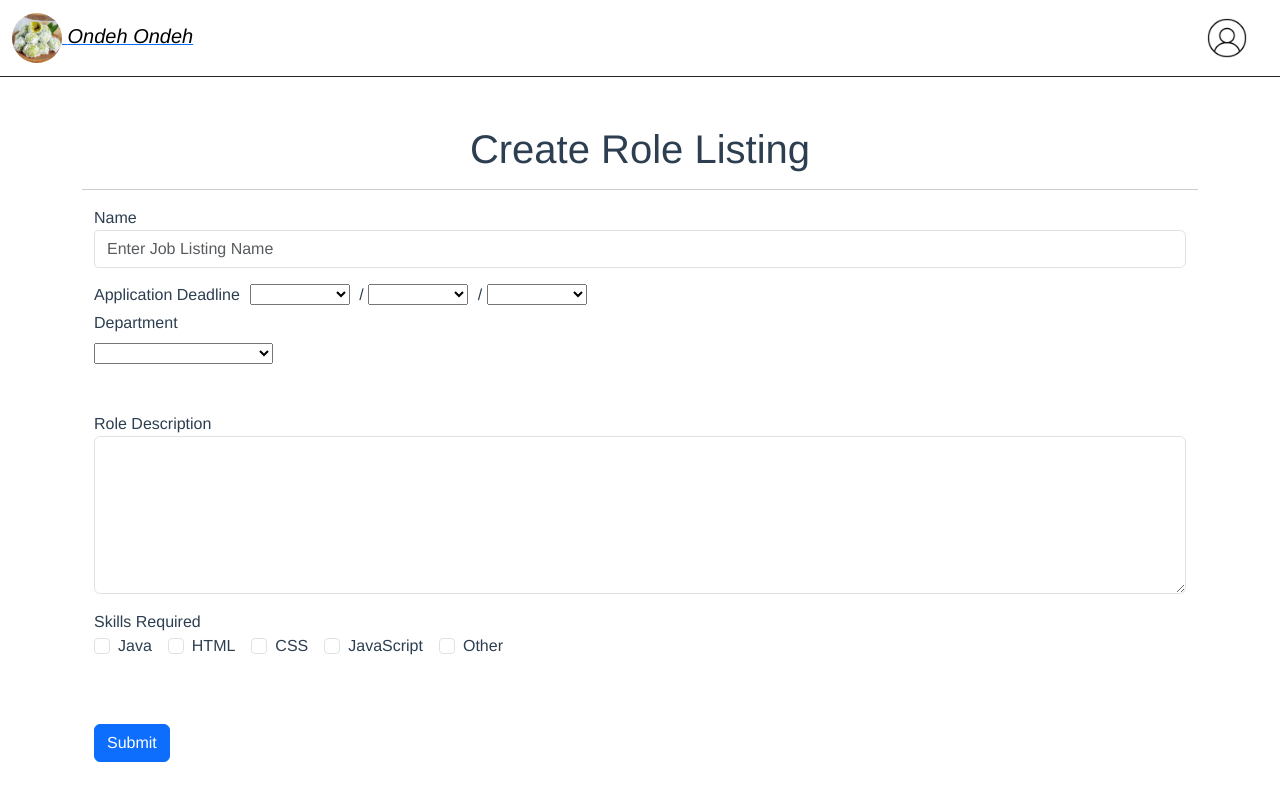
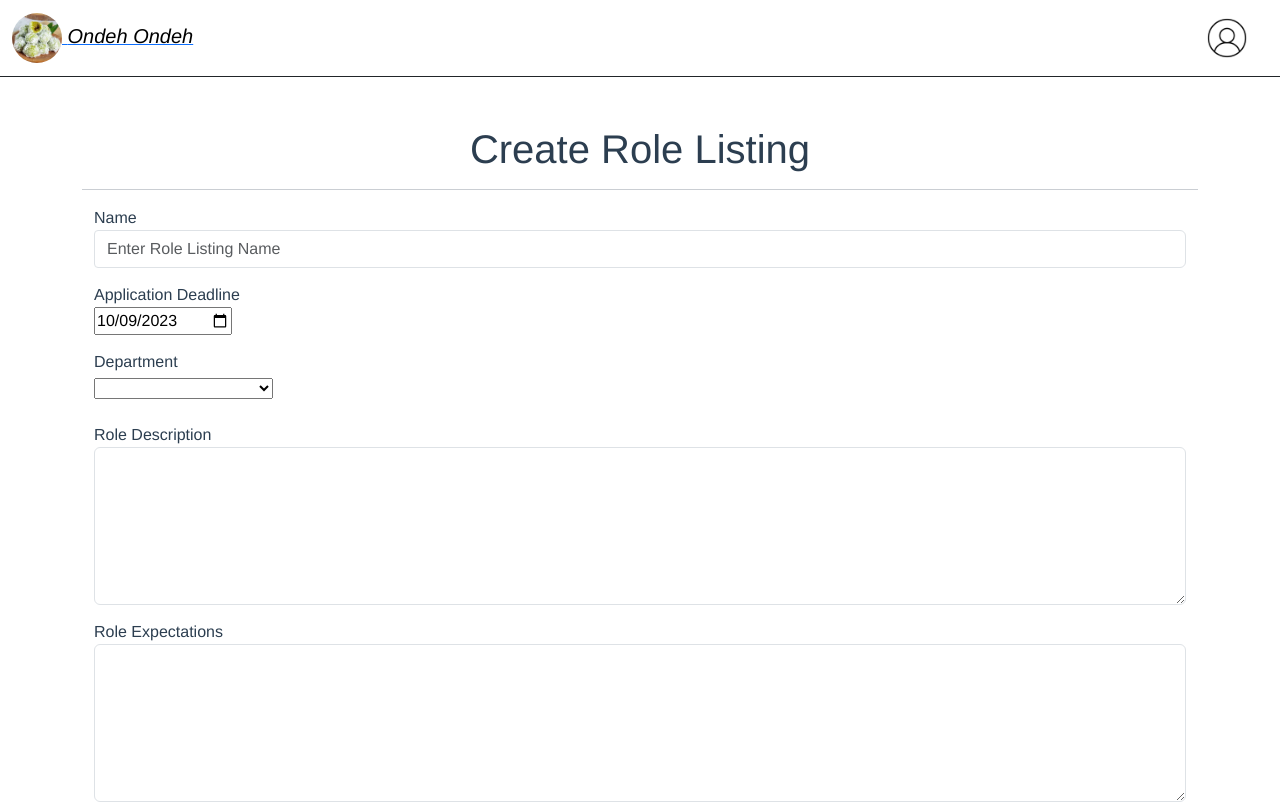
Before and after one commit to L1uM4rt1n/SPM-Project, a Vue app in the folder Frontend/spm-proj/: page /create-job-listing in a window 1280 px wide. Shown: the top 802 px of the page. Built offline with nearby package versions, Linux system fonts and the light colour scheme.

Commit message:
create job listing

```diff
--- a/Frontend/spm-proj/src/views/createJobListing.vue
+++ b/Frontend/spm-proj/src/views/createJobListing.vue
@@ -9,36 +9,19 @@
         <div class="container">
             <div class="form-group">
                 <label for="exampleInputEmail1">Name</label>
-                <input type="email" class="form-control" id="jobName" aria-describedby="jobName" placeholder="Enter Job Listing Name" style="margin-bottom: 15px;">
+                <input type="email" class="form-control" id="jobName" aria-describedby="jobName" placeholder="Enter Role Listing Name" style="margin-bottom: 15px;">
                 <!-- <small id="" class="form-text text-muted">This is a small description</small> -->
             </div>
 
-            <div class="form-group">
-                <label for="exampleInputEmail1" style="margin-right: 10px;">Application Deadline</label>
 
-                <!-- Day dropdown -->
-                <select v-model="selectedDay" style="width: 100px; margin-right: 5px;" >
-                    <option disabled selected>DD</option>
-                    <option v-for="day in 31" :key="day" :value="day">{{ day }}</option>
-                </select>
-                /
+            <div>
+                Application Deadline <br>
+                <input type="date" id="myDate" value="2023-10-09">
 
-                <!-- Month dropdown -->
-                <select v-model="selectedMonth" style="width: 100px; margin-right: 5px;">
-                    <option disabled selected>MM</option>
-                    <option v-for="month in 12" :key="month" :value="month">{{ month }}</option>
-                </select>
-                /
-                <!-- Year dropdown -->
-                <select v-model="selectedYear" style="width: 100px; margin-right: 5px;">
-                    <option disabled selected>YYYY</option>
-                    <option v-for="year in 9" :key="year" :value="year + 2022">{{ year + 2022 }}</option>
-                </select>
             </div>
 
-
-
-            <label class="my-1 mr-2" for="inlineFormCustomSelectPref">Department</label>
+            <div>
+                <label class="mr-2" for="inlineFormCustomSelectPref" style="margin-top: 15px;">Department</label>
                 <div>
                     <select v-model="selectedDepartments" class="custom-select my-1 mr-sm-2 mb-4" id="inlineFormCustomSelectPref">
                         <option disabled selected>Choose Department...</option>
@@ -47,10 +30,17 @@
                 </div>
 
                 <input v-if="selectedDepartments === 'New'" type="text" placeholder="New Department Name" style="width: 100%;">
+            </div>
 
-            <br>
+            <div>
                 <label for="exampleFormControlTextarea1">Role Description</label>
                 <textarea class="form-control" id="exampleFormControlTextarea1" rows="6"></textarea>
+            </div>
+
+            <div>
+                <label for="exampleFormControlTextarea1" style="margin-top: 15px;">Role Expectations</label>
+                <textarea class="form-control" id="exampleFormControlTextarea1" rows="6"></textarea>
+            </div>
 
             <!-- Checkboxes -->
             <div class="py-3">
```
Lines whose indentation alone changed are shown as unchanged.
